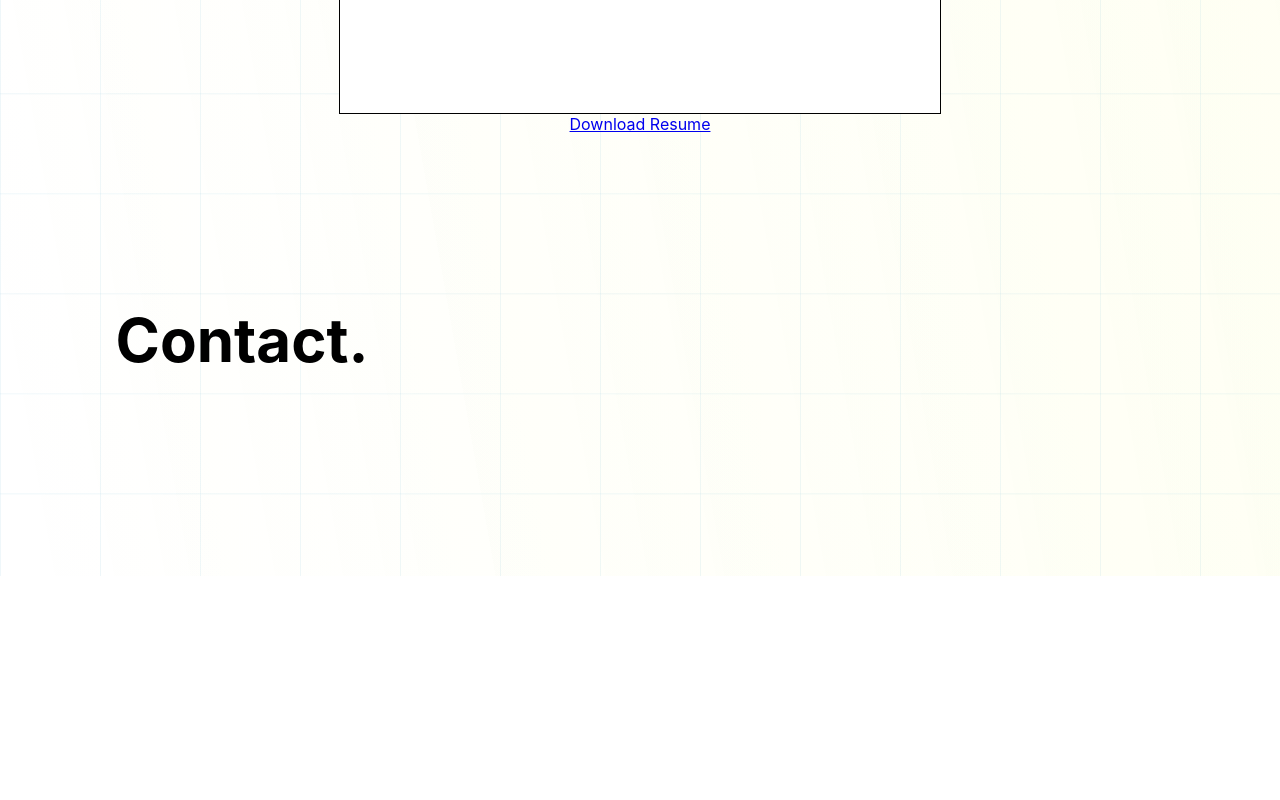
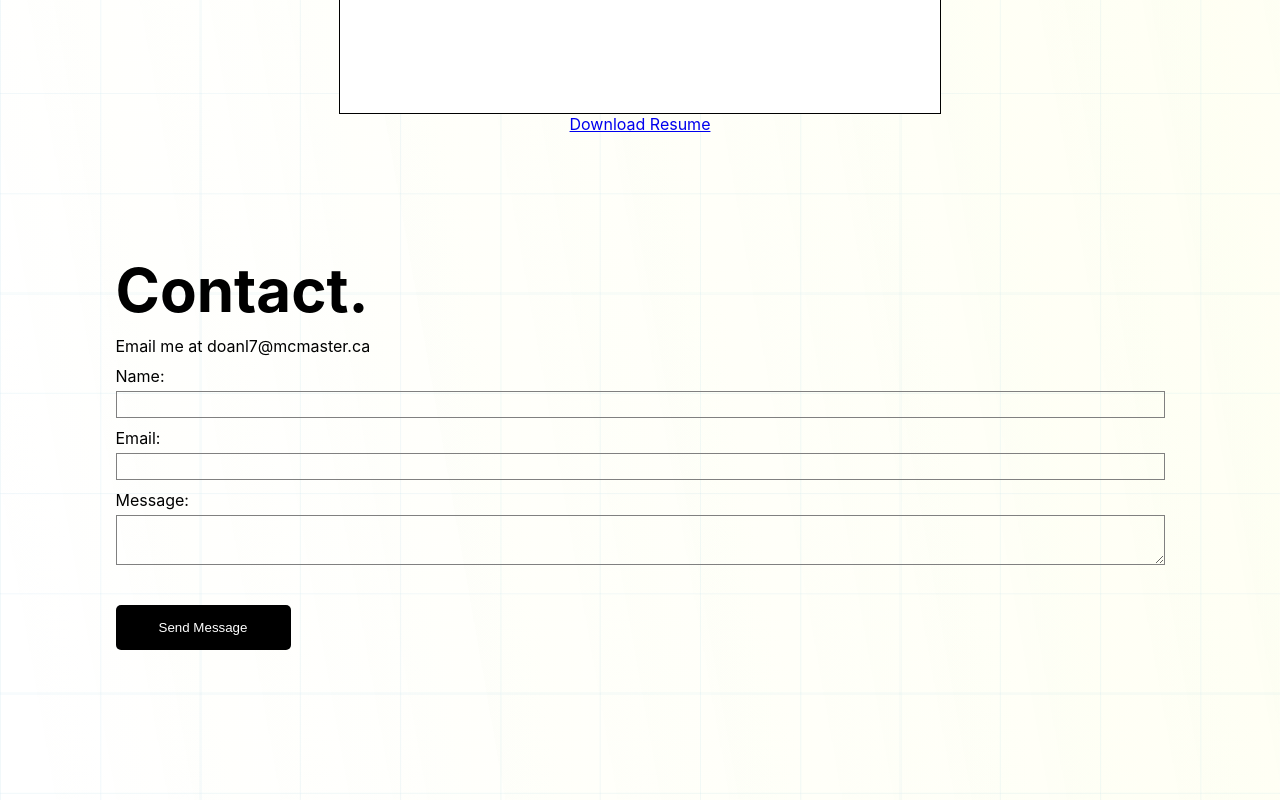
Before and after one commit to ClearlyyConfused/portfolio2023, a React (Create React App) app: page / in a window 1280 px wide. Shown: the part 3407-4207 px from the top of the page. Before the commit the page ends 3983 px from the top, so only its background shows below. Built offline with nearby package versions, Linux system fonts and the light colour scheme; no server answers.

Commit message:
Create and add css to contact page

```diff
--- a/src/Pages/Contact/Contact.css
+++ b/src/Pages/Contact/Contact.css
@@ -1 +1 @@
-.contact{display:flex;justify-content:center;width:100%}.contact section{width:calc(80% + 25px)}.contact section h1{font-size:60px}
+.contact{display:flex;justify-content:center;width:100%}.contact section{width:calc(80% + 25px)}.contact section h1{font-size:60px;margin:0}.contact section p{margin:10px 0px}.contact section form{display:flex;flex-direction:column;gap:10px}.contact section form div{display:flex;flex-direction:column;gap:5px}.contact section form div input,.contact section form div textarea{padding:5px;background:none;border:.5px solid gray}.contact section form div textarea{min-height:50px;max-height:50px;min-width:100%;max-width:100%;box-sizing:border-box}.contact section form button{margin-top:20px;color:#fff;background-color:#000;width:175px;height:45px;border-radius:5px;border:none}.contact section form button:hover{cursor:pointer}
--- a/src/Pages/Contact/Contact.js
+++ b/src/Pages/Contact/Contact.js
@@ -1,10 +1,37 @@
+import { useEffect } from 'react';
 import './Contact.css';
 
 function Contact() {
+	// reset input
+	useEffect(() => {
+		document.getElementById('name').value = '';
+		document.getElementById('email').value = '';
+		document.getElementById('message').value = '';
+	});
+
 	return (
 		<main className="contact" id="contact">
 			<section>
 				<h1>Contact.</h1>
+				<p>Email me at doanl7@mcmaster.ca</p>
+				<form action="https://api.web3forms.com/submit" method="POST">
+					<input type="hidden" name="access_key" value={process.env.REACT_APP_EMAIL_KEY} />
+					<div>
+						<label htmlFor="name">Name:</label>
+						<input type="text" name="name" id="name" required />
+					</div>
+					<div>
+						<label htmlFor="email">Email:</label>
+						<input type="email" name="email" id="email" required />
+					</div>
+					<div>
+						<label htmlFor="message">Message:</label>
+						<textarea name="message" id="message" required></textarea>
+					</div>
+					<div class="h-captcha" data-captcha="true"></div>
+					<button type="submit">Send Message</button>
+				</form>
+				<script src="https://web3forms.com/client/script.js" async defer></script>
 			</section>
 		</main>
 	);
--- a/src/Pages/Contact/Contact.scss
+++ b/src/Pages/Contact/Contact.scss
@@ -10,6 +10,49 @@
 
 		h1 {
 			font-size: 60px;
+			margin: 0;
+		}
+		p {
+			margin: 10px 0px;
+		}
+		form {
+			display: flex;
+			flex-direction: column;
+			gap: 10px;
+
+			// label input pairs
+			div {
+				display: flex;
+				flex-direction: column;
+				gap: 5px;
+
+				input,
+				textarea {
+					padding: 5px;
+					background: none;
+					border: 0.5px solid gray;
+				}
+				textarea {
+					min-height: 50px;
+					max-height: 50px;
+					min-width: 100%;
+					max-width: 100%;
+					box-sizing: border-box;
+				}
+			}
+
+			button {
+				margin-top: 20px;
+				color: white;
+				background-color: black;
+				width: 175px;
+				height: 45px;
+				border-radius: 5px;
+				border: none;
+				&:hover {
+					cursor: pointer;
+				}
+			}
 		}
 	}
 }
```
Also changed, not shown: 2 other files (tests, documents, lock files or other folders).
